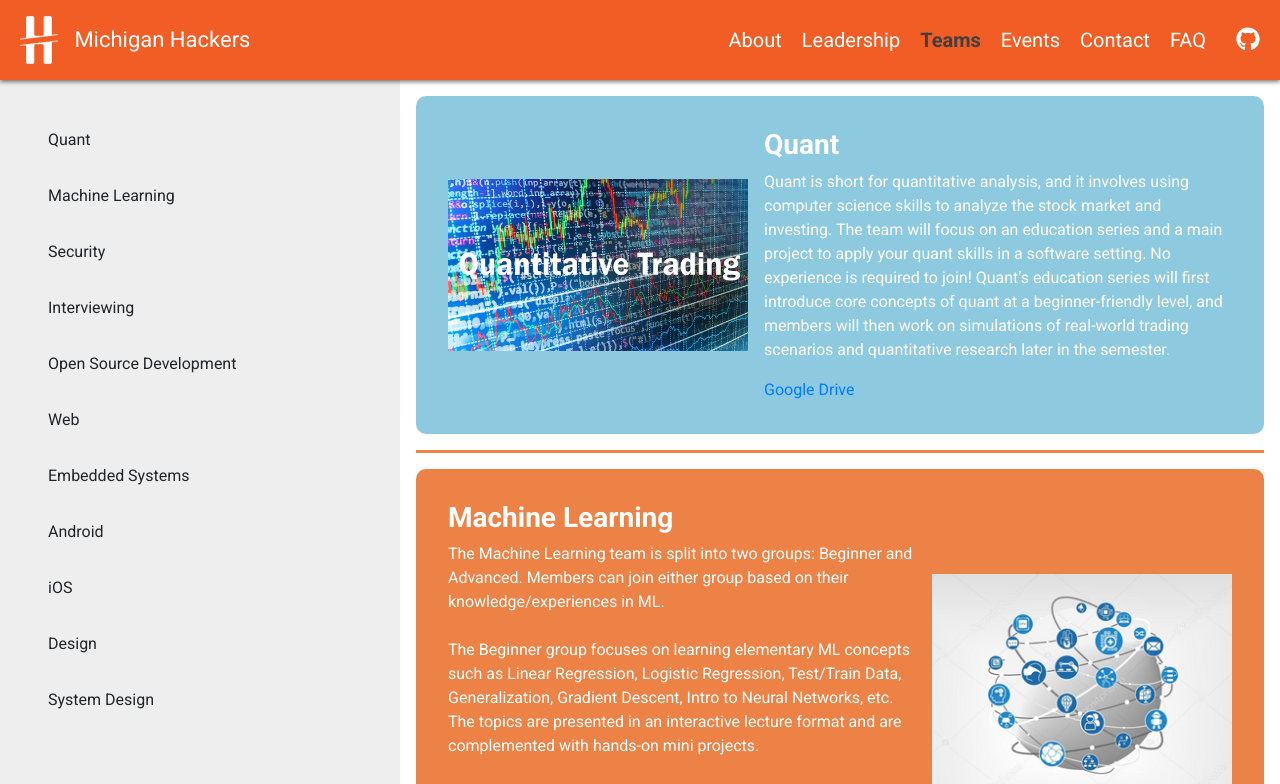
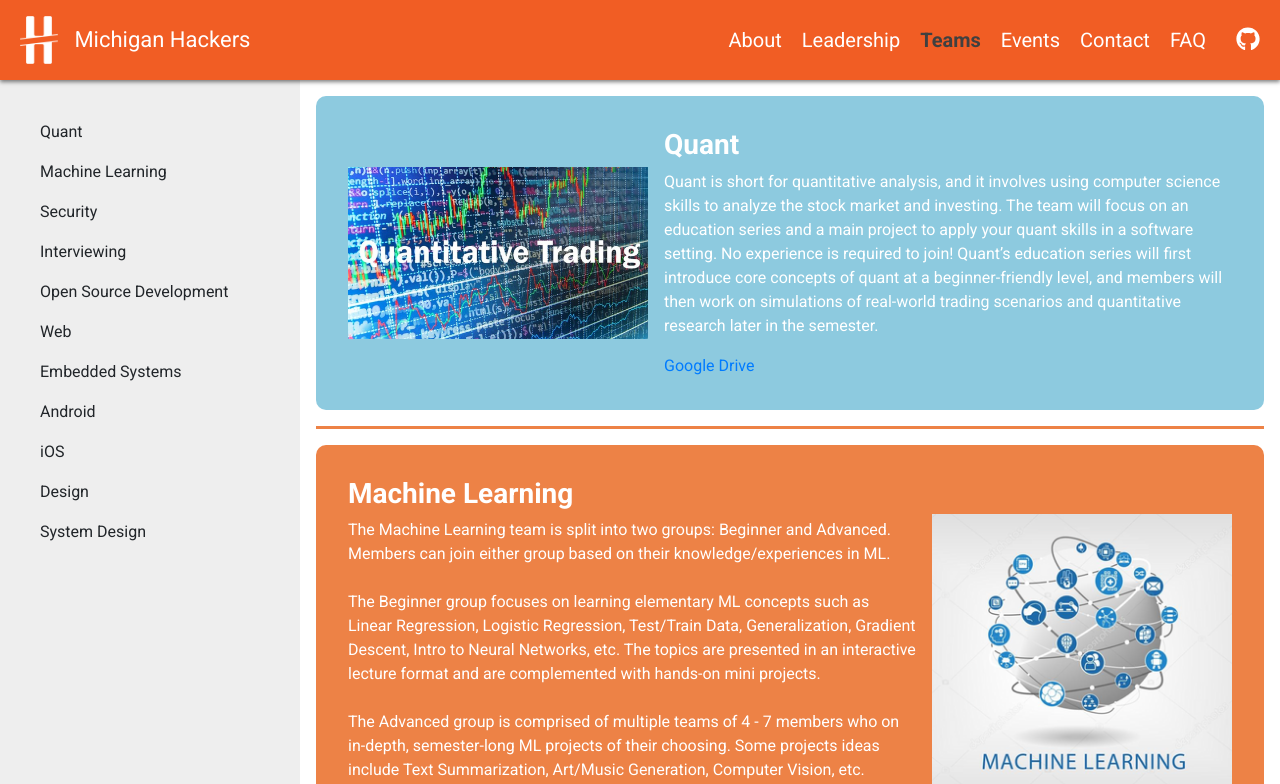
Before and after one commit to michiganhackers/mh-web-new, a React (Create React App) app: page /teams in a window 1280 px wide. Shown: the top 784 px of the page. Built offline with nearby package versions, Linux system fonts and the light colour scheme; no server answers.

Commit message:
fully implemented sidebar design, with "back to top" button

```diff
--- a/src/App.js
+++ b/src/App.js
@@ -26,6 +26,7 @@ import {
     faMapMarkerAlt,
     faClock,
     faBars,
+    faAngleUp
 } from "@fortawesome/free-solid-svg-icons";
 import ScrollToTop from "./utility/ScrollToTop";
 
@@ -43,6 +44,7 @@ library.add(
     faMapMarkerAlt,
     faClock,
     faBars,
+    faAngleUp
 );
 
 const App = () => (
--- /dev/null
+++ b/src/components/Teams/BackToTop.jsx
@@ -0,0 +1,52 @@
+import React from "react";
+import "utility/fonts.css";
+import styled from "styled-components";
+import devices from "utility/MediaQueries.js";
+import { FontAwesomeIcon } from "@fortawesome/react-fontawesome";
+
+const BackToTop = () => {
+    const ButtonWrapper = styled.button`
+        display: none;
+        bottom: 1.5rem;
+        right: 1.5rem;
+        position: fixed;
+        justify-content: center;
+        align-items: center;
+        flex-direction: column;
+        width: 4rem;
+        height: 4rem;
+        border: none;
+        &:focus {
+            outline: none;
+        }
+        background-color: #ED8246;
+        border-radius: 999px;
+        ${devices.desktop`
+            display: flex;
+        `}
+        box-shadow: 0px 0px 10px rgba(0,0,0,0.5);
+    `;
+
+    const ButtonIcon = styled.p`
+        margin: 0;
+        padding: 0;
+        font-size: 3rem;
+        color: white;
+    `;
+
+    const onButtonClick = e => {
+        e.preventDefault();
+        window.scrollTo({top: 0, behavior: 'smooth'});
+        window.history.replaceState(null, "", window.location.href.split("#")[0]);
+    };
+
+    return (
+        <ButtonWrapper onClick={onButtonClick} title="Back to top">
+            <ButtonIcon>
+                <FontAwesomeIcon icon={["fas", "angle-up"]}/>
+            </ButtonIcon>
+        </ButtonWrapper>
+    );
+};
+
+export default BackToTop;
--- a/src/components/Teams/Teams.jsx
+++ b/src/components/Teams/Teams.jsx
@@ -4,7 +4,8 @@ import Navbar from "components/Navbar.jsx";
 import styled from "styled-components";
 import teams from "teams.json";
 import SubteamCard from "components/Teams/SubteamCard.jsx";
-// import devices from "utility/MediaQueries.js";
+import devices from "utility/MediaQueries.js";
+import BackToTop from "./BackToTop";
 
 // function useWindowSize() {
 //     const [windowSize, setWindowSize] = useState({
@@ -32,23 +33,38 @@ const SubteamCardsDiv = styled.div`
 
 const SidebarWrapper = styled.div`
     background-color: #eee;
+    overflow: scroll;
 `;
 
 const Sidebar = styled.div`
     padding: 2rem;
-    width: inherit;
+    top: 80px;
+    ${devices.tablet`
+        top: 74px;
+    `}
+    bottom: 0;
     position: fixed;
-    width: 400px;
+    overflow-y: auto;
+    width: 300px;
+    ${devices.desktop`
+        width: 100%;
+        position: static;
+    `}
 `;
 const PageLayout = styled.div`
     display: grid;
-    grid-template-columns: 400px 1fr;
+    grid-template-columns: 300px 1fr;
+    ${devices.desktop`
+        display: block;
+    `}
 `;
 
 const SidebarLink = styled.a`
     display: block;
-    padding: 1rem;
+    padding: 0.5rem;
     width: 100%;
+    border-radius: 10px;
+    transition: background-color 0.25s;
 
     &:hover {
         background-color: #ddd;
@@ -118,6 +134,7 @@ const Teams = () => {
                 )}
             </SubteamCardsDiv>
             </PageLayout>
+            <BackToTop />
         </>
     );
 };
--- a/src/teams.json
+++ b/src/teams.json
@@ -121,10 +121,6 @@
             {
                 "title": "Google Drive",
                 "link": "https://drive.google.com/drive/folders/18aEjcVZLL7xvDFRZ2IwRzGueyTdNlHmE"
-            },
-            {
-                "title": "Figma",
-                "link": "https://www.figma.com/files/project/63401592/Team-Workspace?fuid=1064644961435293494"
             }
         ]
     },
```
